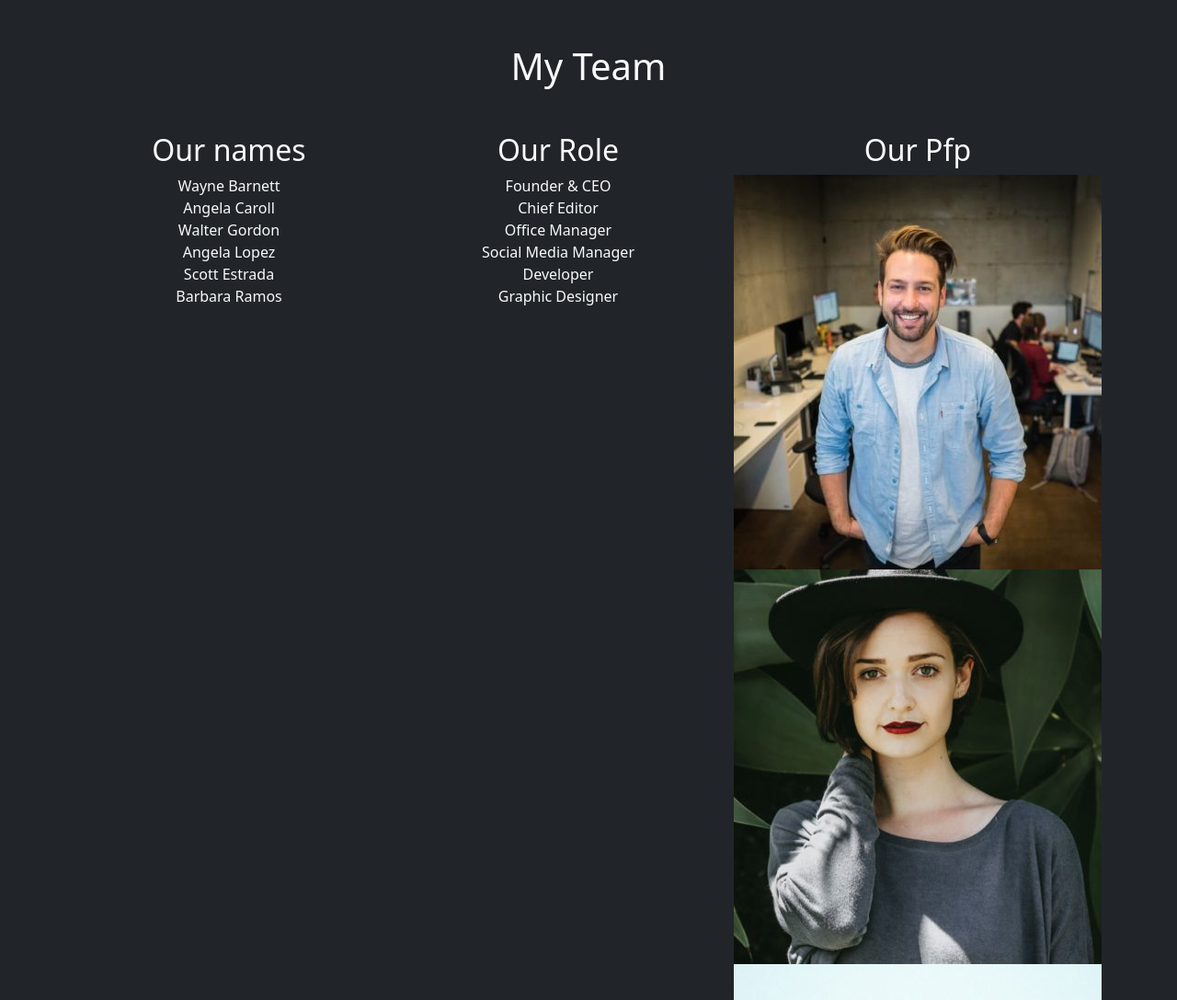
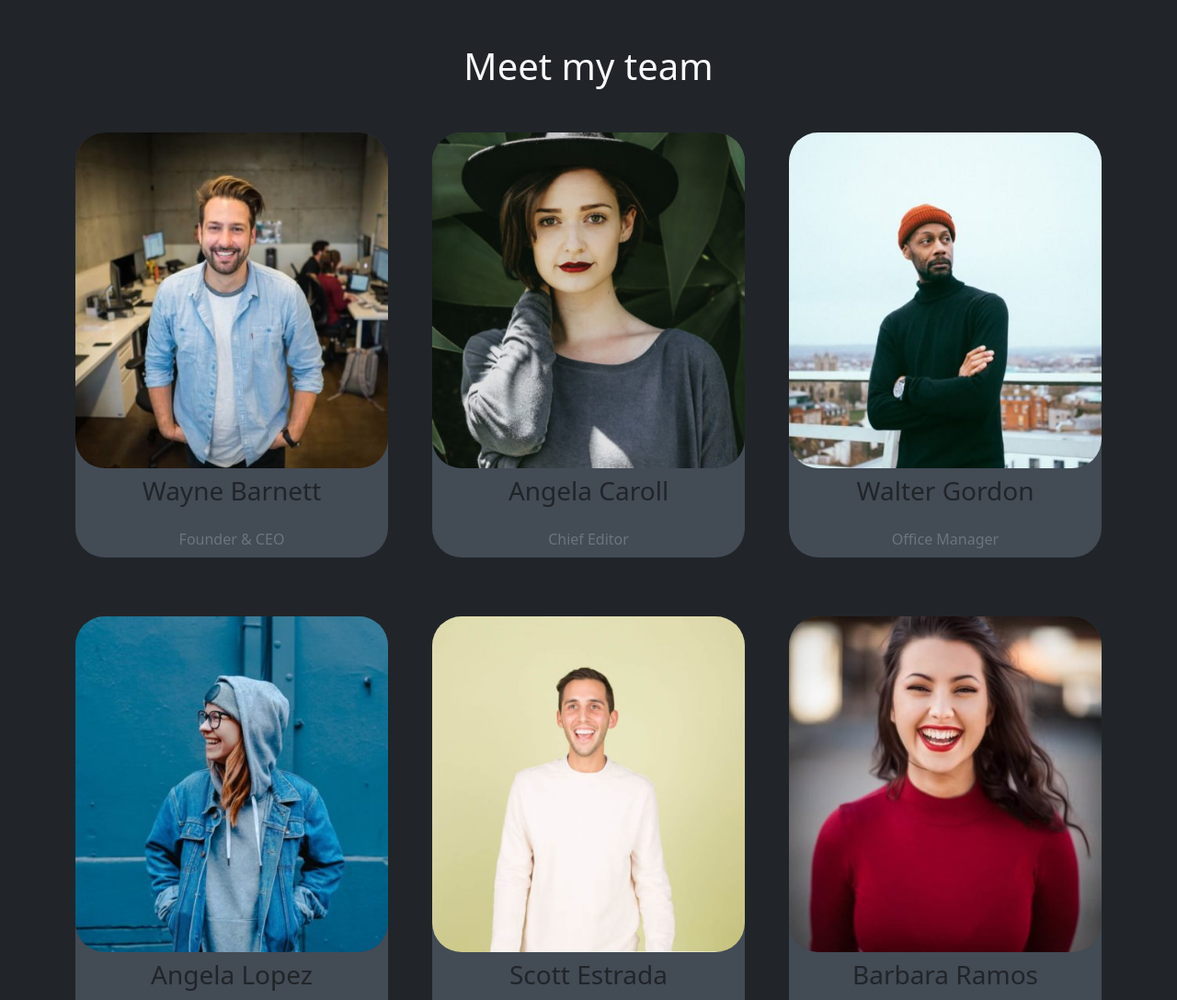
Before and after one commit to donnie00/js-our-team, a plain HTML site: page index.html in a window 1280 px wide. Shown: the top 1087 px of the page at 92% size. Drawn offline with nearby package versions, Linux system fonts and the light colour scheme.

Commit message:
addedd a card graphic to the page

```diff
--- a/css/style.css
+++ b/css/style.css
@@ -0,0 +1,8 @@
+.my-card {
+	border-radius: 2rem;
+	background-color: #434b55;
+}
+
+.my-card :not(img) {
+	padding: 0.5rem;
+}
--- a/index.html
+++ b/index.html
@@ -8,21 +8,13 @@
    <title>The Team</title>
    <link href="https://cdn.jsdelivr.net/npm/bootstrap@5.2.2/dist/css/bootstrap.min.css" rel="stylesheet"
       integrity="sha384-Zenh87qX5JnK2Jl0vWa8Ck2rdkQ2Bzep5IDxbcnCeuOxjzrPF/et3URy9Bv1WTRi" crossorigin="anonymous">
+   <link rel="stylesheet" href="css/style.css">
 </head>
 
 <body class="bg-dark">
-   <div class="container text-light">
-      <h1 class="text-center m-5">My Team</h1>
-      <div class="row text-center">
-         <div class="name-col col">
-            <h2>Our names</h2>
-         </div>
-         <div class="role-col col">
-            <h2>Our Role</h2>
-         </div>
-         <div class="img-col col">
-            <h2>Our Pfp</h2>
-         </div>
+   <div class="container text-center">
+      <h1 class="text-light m-5">Meet my team</h1>
+      <div id="cardContainer" class="row row-cols-3 g-5">
       </div>
    </div>
 
--- a/js/main.js
+++ b/js/main.js
@@ -1,6 +1,4 @@
-const nameColumnEl = document.querySelector('.name-col');
-const roleColumnEl = document.querySelector('.role-col');
-const imgColumnEl = document.querySelector('.img-col');
+const cardContainerEl = document.getElementById('cardContainer');
 
 const users = [
 	{
@@ -36,15 +34,35 @@ const users = [
 ];
 
 for (let i = 0; i < users.length; i++) {
-	const img = document.createElement('img');
-	img.src = `img/${users[i].foto}`;
-
-	appendData(nameColumnEl, users[i].nome);
-	appendData(roleColumnEl, users[i].ruolo);
-	appendData(imgColumnEl, img);
+	const card = createCard(users[i]);
+	cardContainerEl.append(card);
 }
 
-function appendData(container, data) {
-	container.append(data);
-	container.innerHTML += '<br>';
+/**
+ * creates a card with a h3, p, and img
+ * @param {Object} user the object where we get the data
+ */
+
+function createCard(user) {
+	const col = document.createElement('div');
+	col.classList.add('col');
+
+	const card = document.createElement('div');
+	card.classList.add('my-card');
+
+	const name = document.createElement('h3');
+	name.innerText = user.nome;
+
+	const role = document.createElement('p');
+	role.classList.add('text-muted');
+	role.innerText = user.ruolo;
+
+	const img = document.createElement('img');
+	img.classList.add('img-fluid', 'rounded-5');
+	img.src = `img/${user.foto}`;
+
+	card.append(img, name, role);
+	col.append(card);
+
+	return col;
 }
```
